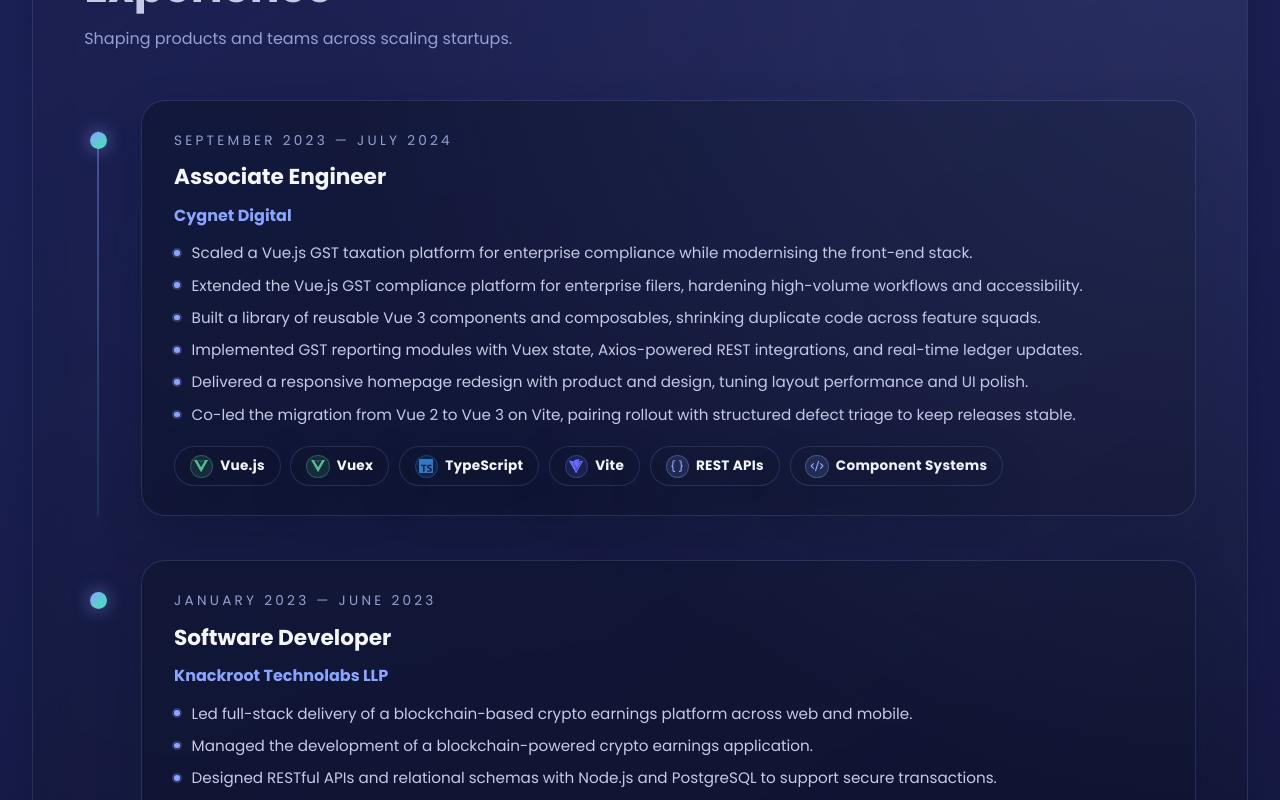
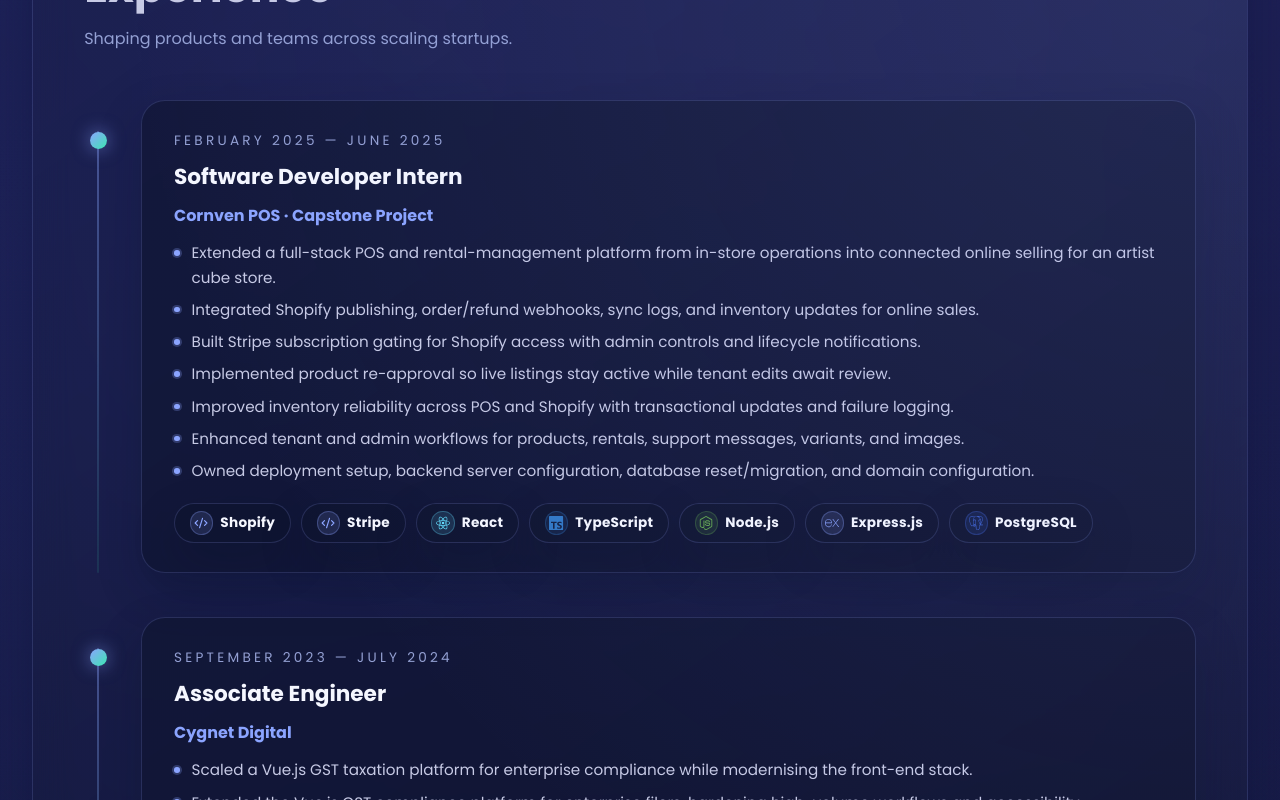
Before and after one commit to krn1904/Portfolio, a React (Create React App) app: page / in a window 1280 px wide. Shown: the part 940-1740 px from the top of the page. Built offline with nearby package versions, Linux system fonts and the light colour scheme; no server answers.

Commit message:
added capstone project

```diff
--- a/src/portfolio.js
+++ b/src/portfolio.js
@@ -23,6 +23,25 @@
 }
 
 const experiences = [
+  {
+    title : 'Software Developer Intern',
+    company : 'Cornven POS · Capstone Project',
+    startDate: 'February 2025',
+    endDate: 'June 2025',
+    description:
+      'Extended a full-stack POS and rental-management platform from in-store operations into connected online selling for an artist cube store.',
+    highlights: [
+      'Integrated Shopify publishing, order/refund webhooks, sync logs, and inventory updates for online sales.',
+      'Built Stripe subscription gating for Shopify access with admin controls and lifecycle notifications.',
+      'Implemented product re-approval so live listings stay active while tenant edits await review.',
+      'Improved inventory reliability across POS and Shopify with transactional updates and failure logging.',
+      'Enhanced tenant and admin workflows for products, rentals, support messages, variants, and images.',
+      'Owned deployment setup, backend server configuration, database reset/migration, and domain configuration.',
+    ],
+    details: [
+      'Shopify', 'Stripe', 'React', 'TypeScript', 'Node.js', 'Express.js', 'PostgreSQL',
+    ]
+  },
   {
   title : 'Associate Engineer',
   company : 'Cygnet Digital',
```
